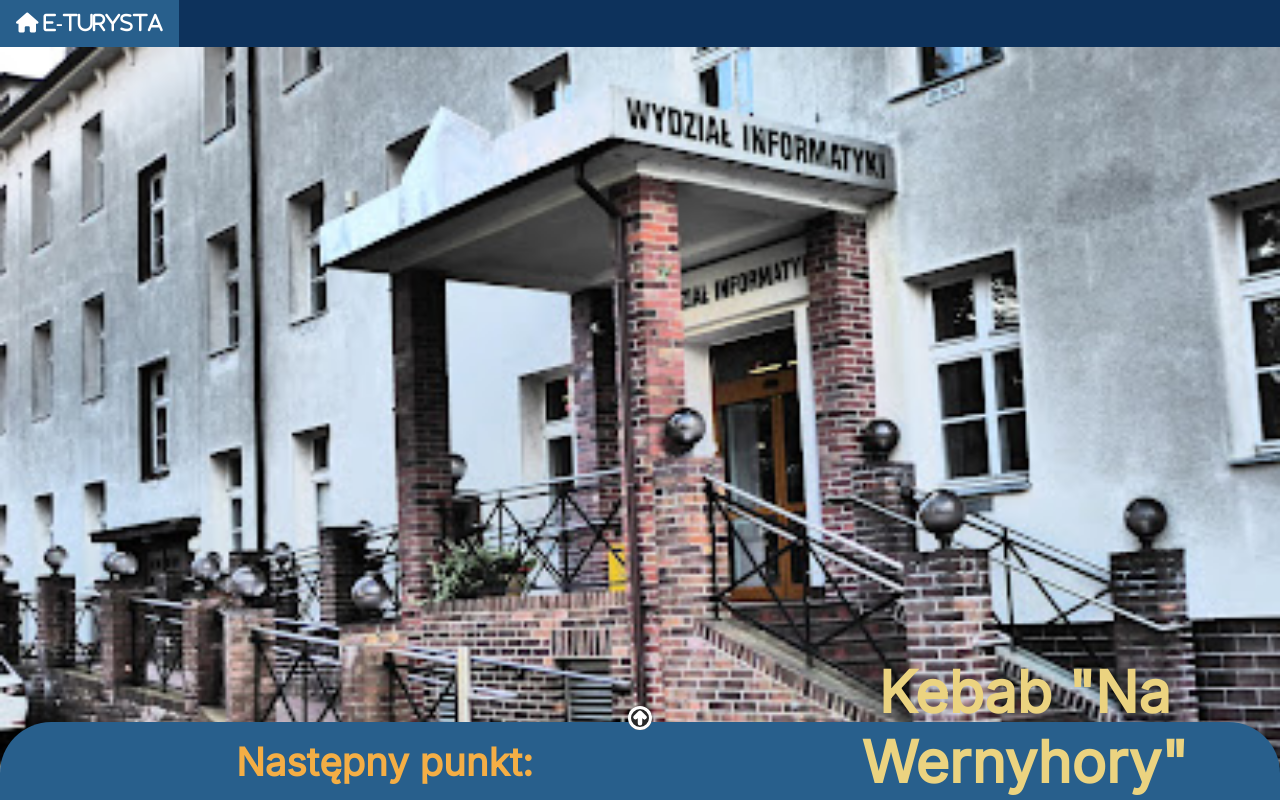
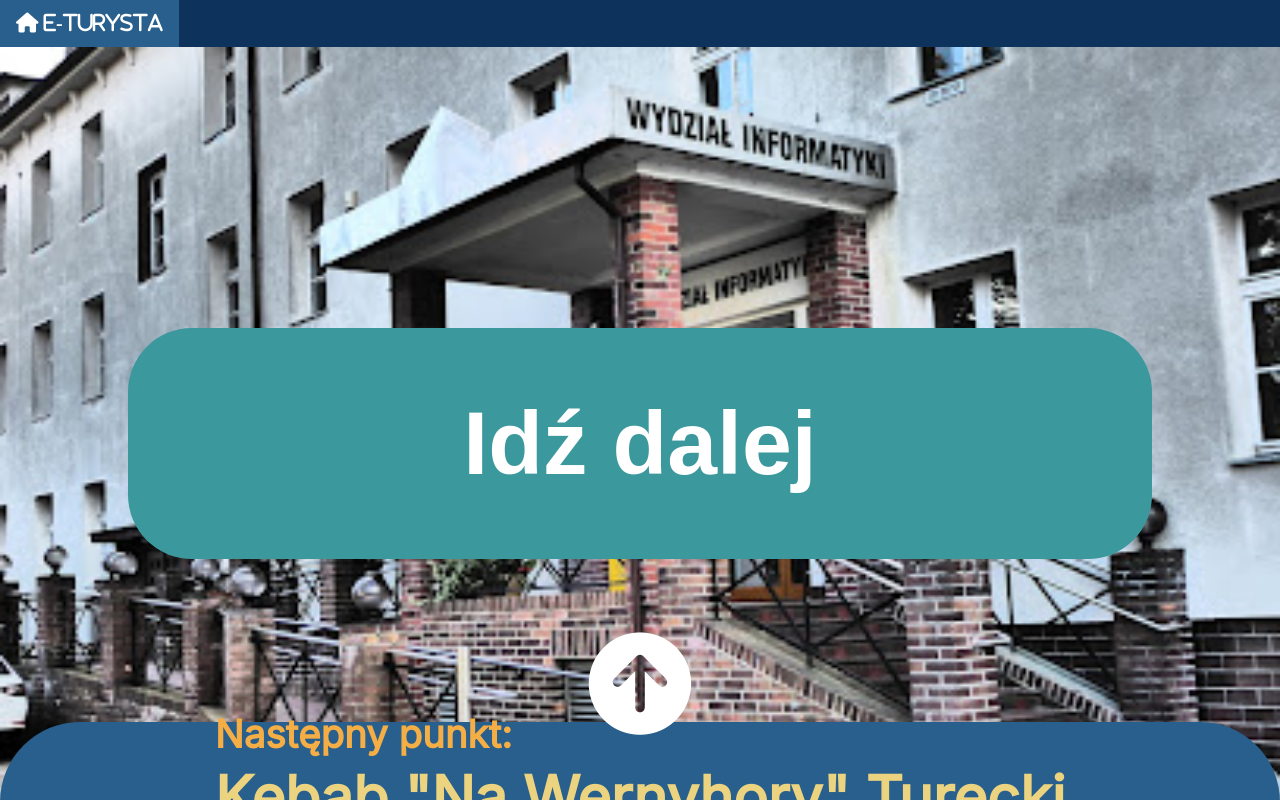
Before and after one commit to E-Tourist/frontend, an Angular app in the folder e-tourist-frontend/: page /navigation/1 in a window 1280 px wide. Built offline with nearby package versions, Linux system fonts and the light colour scheme.

Commit message:
minor changes

```diff
--- a/e-tourist-frontend/src/app/components/image-swipe/image-swipe.component.less
+++ b/e-tourist-frontend/src/app/components/image-swipe/image-swipe.component.less
@@ -5,8 +5,9 @@
 }
 
 .main-images-box img {
+  display: block;
   width: 100%;
-  height: 100% !important;
+  height: 100%;
 }
 
 .main-images-box button {
--- a/e-tourist-frontend/src/app/components/route-details/route-details.component.less
+++ b/e-tourist-frontend/src/app/components/route-details/route-details.component.less
@@ -106,6 +106,7 @@ h3{
   width: 90%;
   color: white;
   margin-bottom: 2vw;
+  font-size: 5vw;
 }
 
 .route-description-show-btn{
--- a/e-tourist-frontend/src/app/components/route-navigation/route-navigation.component.html
+++ b/e-tourist-frontend/src/app/components/route-navigation/route-navigation.component.html
@@ -1,51 +1,28 @@
 <div class="navigation-page">
   <div *ngIf="isShowingPoint">
     <app-image-swipe [imageUrls]="routeNavigation.routePoints[currentPointId].pictureUrls"></app-image-swipe>
-    {{ routeNavigation.routePoints[currentPointId].description }}
+    <div class="route-description">
+      {{ routeNavigation.routePoints[currentPointId].description }}
+    </div>
   </div>
 
   <div *ngIf="!isShowingPoint">
     <app-image-swipe [imageUrls]="routeNavigation.routePaths[currentPathId].pictureUrls"></app-image-swipe>
-    {{ routeNavigation.routePaths[currentPathId].description }}
+    <div class="route-description">
+      {{ routeNavigation.routePaths[currentPathId].description }}
+    </div>
   </div>
 
-  <button (click)="goToNext()" *ngIf="!(isShowingPoint && isLastPoint)">Idź dalej</button>
-  <button *ngIf="isLastPoint && isShowingPoint" [routerLink]="['/routeDetails', id]">Zakończ trasę</button>
+  <button class="btn-change-point" (click)="goToNext()" *ngIf="!(isShowingPoint && isLastPoint)">Idź dalej</button>
+  <button class="btn-change-point" *ngIf="isLastPoint && isShowingPoint" [routerLink]="['/routeDetails', id]">Zakończ trasę</button>
 
   <div class="interactive-menu">
       <div class="interactive-menu-header">
-        <p>Następny punkt:</p>
-        {{ isShowingPoint ? routeNavigation.routePoints[currentPointId + 1].place.name : routeNavigation.routePoints[currentPointId].place.name }}
+        <span><a>Następny punkt:</a><br>
+        {{ isShowingPoint ? routeNavigation.routePoints[currentPointId + 1].place.name : routeNavigation.routePoints[currentPointId].place.name }}</span>
       </div>
-      <svg class="button-menu" height="16" width="16" viewBox="0 0 16 16" onclick="document.querySelector('.interactive-menu').classList.toggle('active')">
-        <circle class="arrow-background" r="12" cx="12" cy="12" />
-        <path class="arrow" d="M1 8a7 7 0 1 0 14 0A7 7 0 0 0 1 8zm15 0A8 8 0 1 1 0 8a8 8 0 0 1 16 0zm-7.5 3.5a.5.5 0 0 1-1 0V5.707L5.354 7.854a.5.5 0 1 1-.708-.708l3-3a.5.5 0 0 1 .708 0l3 3a.5.5 0 0 1-.708.708L8.5 5.707V11.5z" />
-      </svg>
+      <i class="fa-solid fa-circle-arrow-up button-menu arrow " onclick="document.querySelector('.interactive-menu').classList.toggle('active'), document.querySelector('.button-menu').classList.toggle('fa-rotate-180')"></i>
       <div class="interactive-menu-content">
-        <div class="route-point ">
-          place holder
-        </div>
-        <div class="route-point">
-
-        </div>
-        <div class="route-point">
-
-        </div>
-        <div class="route-point">
-
-        </div>
-        <div class="route-point">
-
-        </div>
-        <div class="route-point">
-
-        </div>
-        <div class="route-point">
-
-        </div>
-        <div class="route-point">
-
-        </div>
       </div>
   </div>
 </div>
--- a/e-tourist-frontend/src/app/components/route-navigation/route-navigation.component.less
+++ b/e-tourist-frontend/src/app/components/route-navigation/route-navigation.component.less
@@ -24,14 +24,13 @@
     width: 100%;
     background-color: @theme-light-blue;
     transition: transform 300ms cubic-bezier(0.4, 0, 0.2, 1);
-    border-radius: 4vw 4vw 0 0;
+    border-radius: 8vw 8vw 0 0;
     color: @theme-light-yellow;
-    text-align: center;
     font-weight: bold;
     font-size: 4.5vw;
 }
 
-.interactive-menu-header p{
+.interactive-menu-header a{
     width: 100%;
     font-size: 3vw;
     color: @theme-orange;
@@ -44,14 +43,10 @@
   bottom: 14%;
   cursor: pointer;
   fill: none;
-  height: 24px;
-  padding: 5px;
+  height: 8vw;
   -webkit-tap-highlight-color: transparent;
-  width: 24px;
-}
-
-.arrow-background {
-  fill: #282828;
+  width: 8vw;
+  font-size: 8vw;
 }
 
 .button-menu1:active .bg {
@@ -59,20 +54,15 @@
 }
 
 .arrow {
-  stroke: #fff;
+  color: white;
   stroke-width: 2;
   transition: stroke 300ms cubic-bezier(0.4, 0, 0.2, 1),
     transform 300ms cubic-bezier(0.4, 0, 0.2, 1);
   transform-origin: 50%;
 }
 
-.active .arrow {
-  stroke: #50cea1;
-  transform: rotate(180deg);
-}
-
-.active .button-menu {
-  transform: translateY(-200px);
+.interactive-menu.active .arrow {
+  transform: translateY(-200px) rotate(-180deg);
 }
 
 .active .interactive-menu-header {
@@ -128,3 +118,25 @@
   overflow: auto;
   position: fixed;
 }
+
+.route-description{
+  width: 90%;
+  margin: 5%;
+  color: white;
+  font-size: 5vw;
+}
+
+.btn-change-point{
+  position: absolute;
+  bottom: 20%;
+  font-size: 7vw;
+  font-weight: bold;
+  background-color: @theme-greenish-blue;
+  width: 80%;
+  margin: 10%;
+  padding: 5%;
+  border: none;
+  border-radius: 5vw;
+  color: white;
+  cursor: pointer;
+}
--- a/e-tourist-frontend/src/app/components/route-navigation/route-navigation.component.ts
+++ b/e-tourist-frontend/src/app/components/route-navigation/route-navigation.component.ts
@@ -1,4 +1,4 @@
-import { Component } from '@angular/core';
+import { Component, ElementRef } from '@angular/core';
 import {ActivatedRoute} from "@angular/router";
 import {RouteNavigation} from "../../models/route-navigation";
 import {RoutesService} from "../../services/routes/routes.service";
@@ -22,10 +22,11 @@ export class RouteNavigationComponent {
   currentPointId: number = -1;
   currentPathId: number = -1;
 
-  constructor(private route: ActivatedRoute, private routesService: RoutesService) {
+  constructor(private route: ActivatedRoute, private routesService: RoutesService, private elementRef:ElementRef) {
   }
 
   ngOnInit() {
+
     this.route.params.subscribe(params => {
       this.id = params['id'];
       this.routeNavigation = this.routesService.getRouteNavigation(this.id);
@@ -33,6 +34,12 @@ export class RouteNavigationComponent {
 
     if (this.routeNavigation.routePoints.length <= 1 || this.routeNavigation.routePaths.length == 0) {
       return;
+    }
+
+    for (let point in this.routeNavigation.routePoints){
+      console.log('a')
+      var d1 = this.elementRef.nativeElement.querySelector('.interactive-menu-content');
+      d1.insertAdjacentHTML('beforeend', '<div class="route-point" *ngIf="isShowingPoint">'+this.routeNavigation.routePoints[point].place.name+'</div>');
     }
 
     this.isShowingPoint = true;
```
